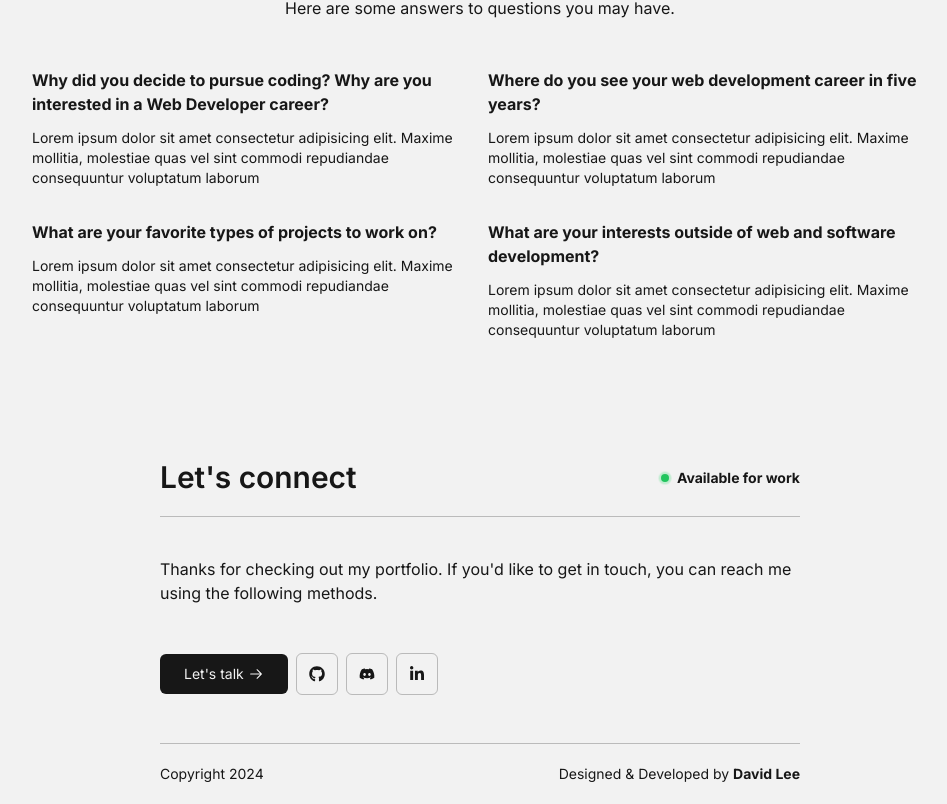
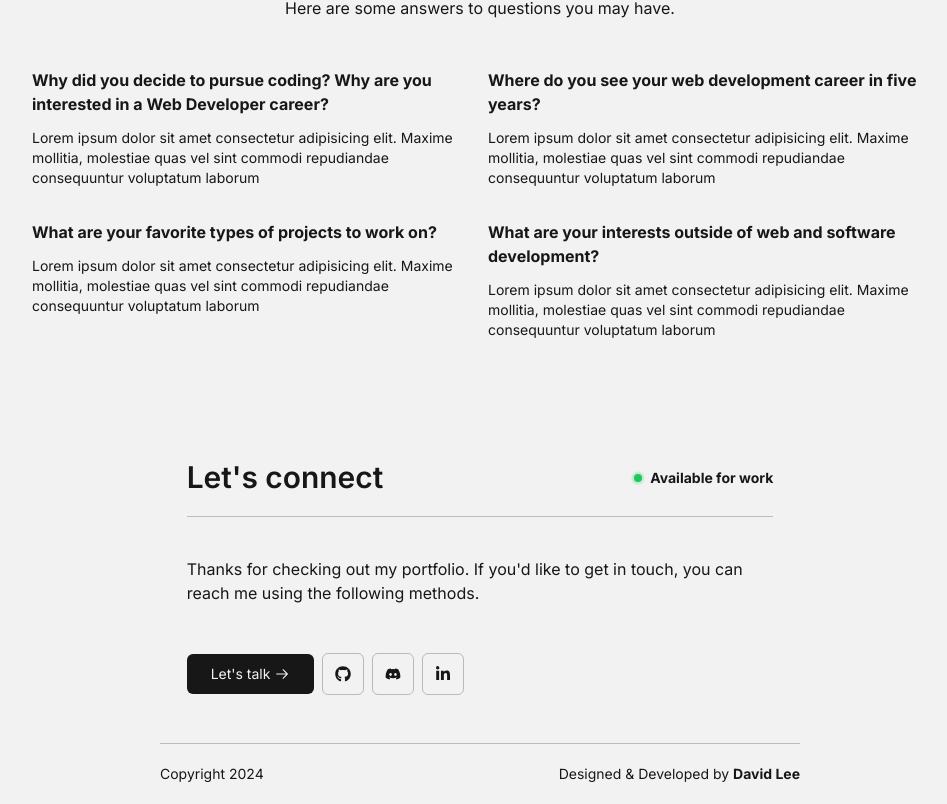
Before and after one commit to DLee1993/portfolio_website, a Next.js app: page / in a window 1280 px wide. Shown: the part 2759-3563 px from the top of the page, without its empty margins (160-1107 px from the left). Built offline with nearby package versions, Linux system fonts and the light colour scheme.

Commit message:
added customWidth to the section container for the contact component

```diff
--- a/app/page.tsx
+++ b/app/page.tsx
@@ -120,7 +120,7 @@ export default function Home() {
                     ))}
                 </ul>
             </section>
-            <section>
+            <section className="customWidth">
                 <Contact />
             </section>
         </section>
```
